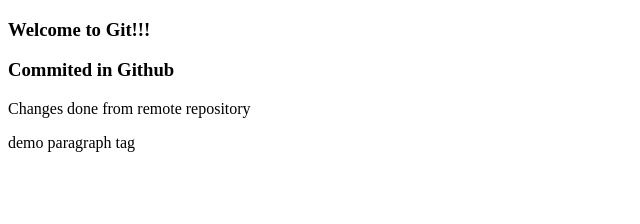
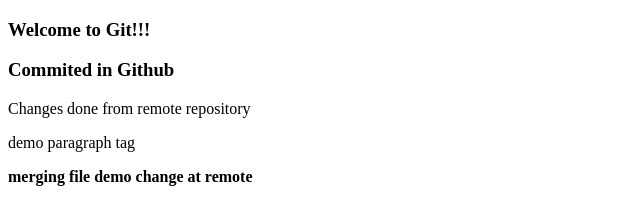
Before and after one commit to sandeepmallam/HttpsRemoteRepo, a plain HTML site: page index.html in a window 1280 px wide. Shown: the whole page, without its empty margins (0-640 px from the left). Drawn offline with Linux system fonts and the light colour scheme.

Commit message:
added bold tag

```diff
--- a/index.html
+++ b/index.html
@@ -11,5 +11,6 @@
     <h3>Commited in Github</h3>
     <p>Changes done from remote repository</p>
     <p>demo paragraph tag</p>
+    <b>merging file demo change at remote</b>
 </body>
 </html>
```
